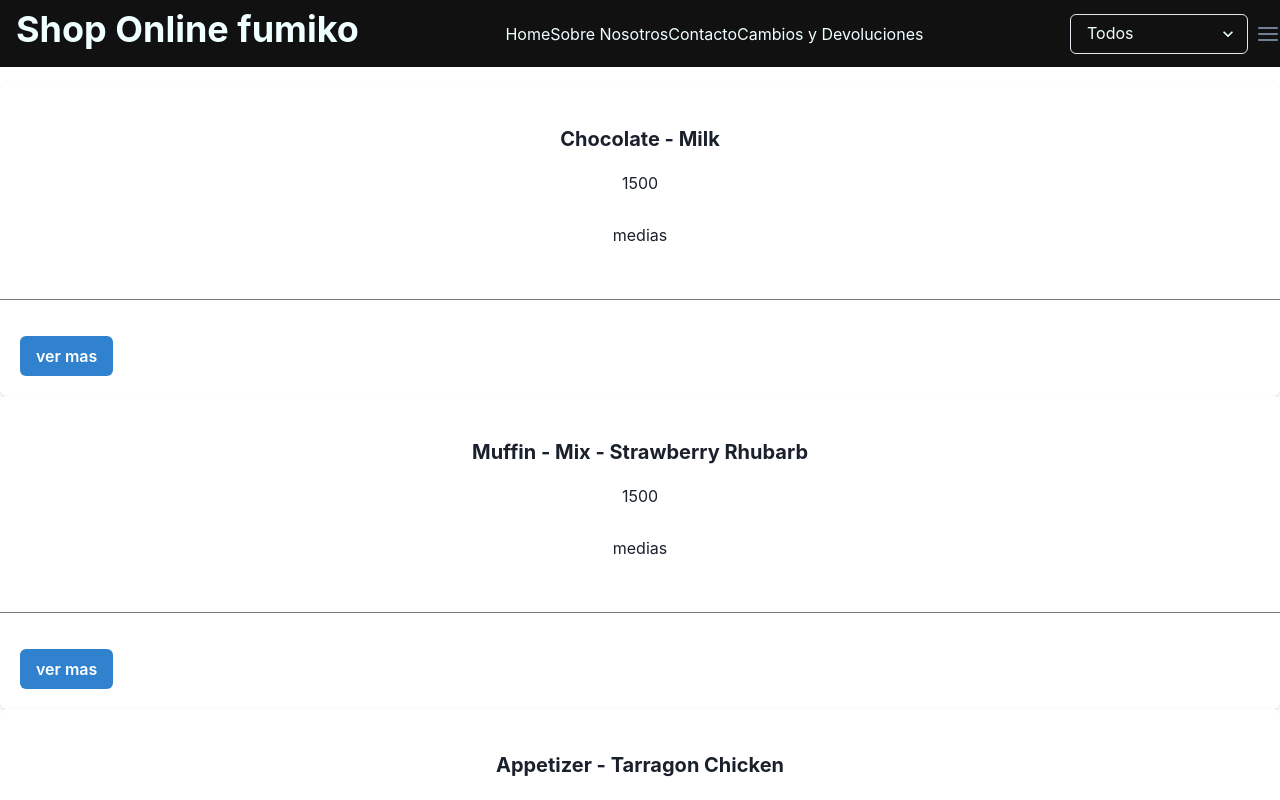
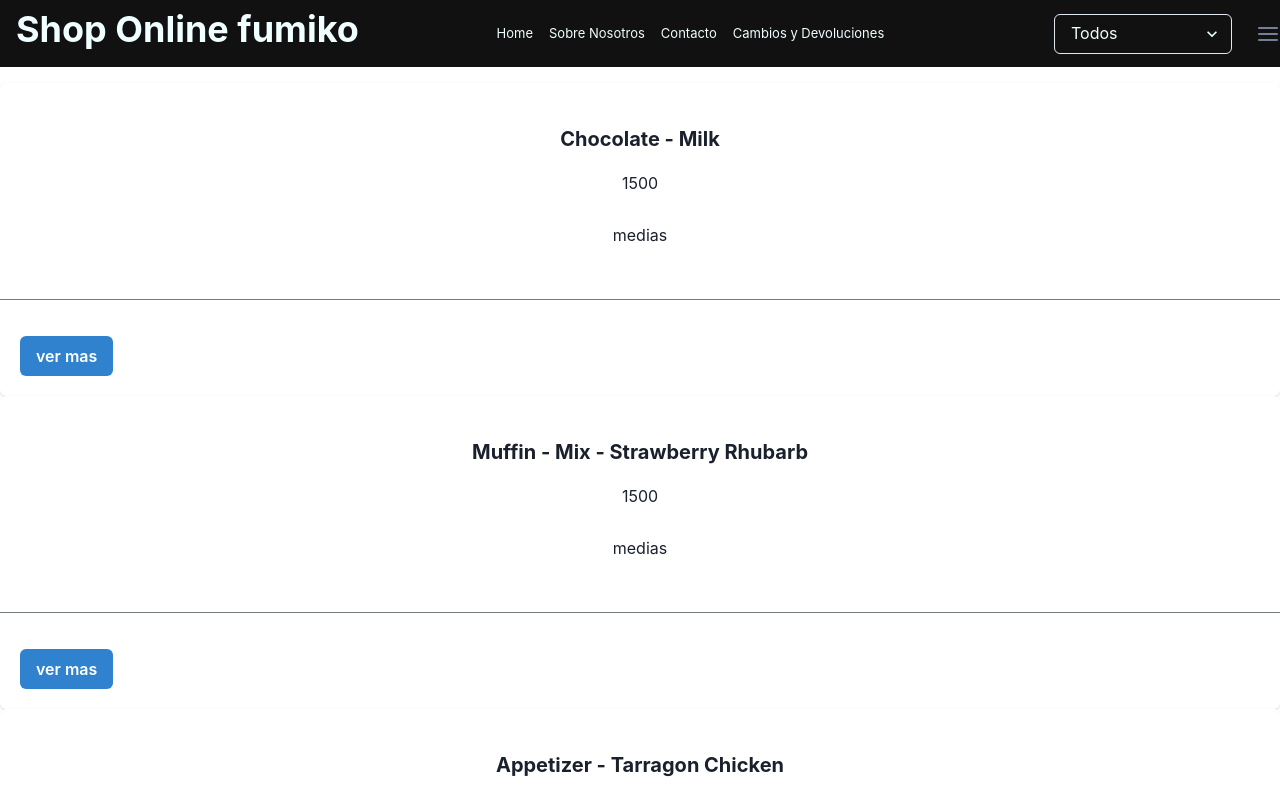
Before and after one commit to nicki1306/Pre-Entrega-React-Cianci, a React (Vite) app: page / in a window 1280 px wide. Shown: the top 800 px of the page. Built offline with nearby package versions, Linux system fonts and the light colour scheme.

Commit message:
agrego categorias

```diff
--- a/src/App.css
+++ b/src/App.css
@@ -53,6 +53,29 @@
   font-size: 2rem;
 }
 
+.links{
+  justify-content: space-between;
+  font-size: small;
+  margin-right: 1rem;
+  display: flex;
+  gap: 1rem;
+  list-style: none;
+  align-items: center;
+  text-decoration: none;
+}
+
+.categorias{
+  display: flex;
+  gap: 1rem;
+  list-style: none;
+  align-items: center;
+  text-decoration: none;
+  margin-right: 1rem;
+  margin-left: 1rem;
+  font-weight: bold;
+  font-size: 15px;
+}
+
 .msj{
   margin-left: 1rem;
   margin-top: 1rem;
--- a/src/components/Navbar.jsx
+++ b/src/components/Navbar.jsx
@@ -1,6 +1,6 @@
 import React, { useState } from 'react'
 import CardWidget from './CardWidget';
-import { Box, Heading, Stack, Flex, Link, Spacer, Select } from '@chakra-ui/react'
+import { Box, Heading, Stack, Link, Spacer, Select } from '@chakra-ui/react'
 
 
 function Navbar({ onCategoriaChange }) {
@@ -21,14 +21,14 @@ function Navbar({ onCategoriaChange }) {
                 </Heading>
             </Box>
             <Spacer />
-            <Box>
+            <Box className='links'>
                 <Link href="/">Home</Link>
                 <Link href="/">Sobre Nosotros</Link>
                 <Link href="/">Contacto</Link>
                 <Link href="/">Cambios y Devoluciones</Link>
             </Box>
             <Spacer />
-            <Box>
+            <Box className='categorias'>
                 <Select onChange={(e) => onCategoriaChange(e.target.value)}>
                     {categorias.map((categoria) => (
                         <option key={categoria} value={categoria}>
```
